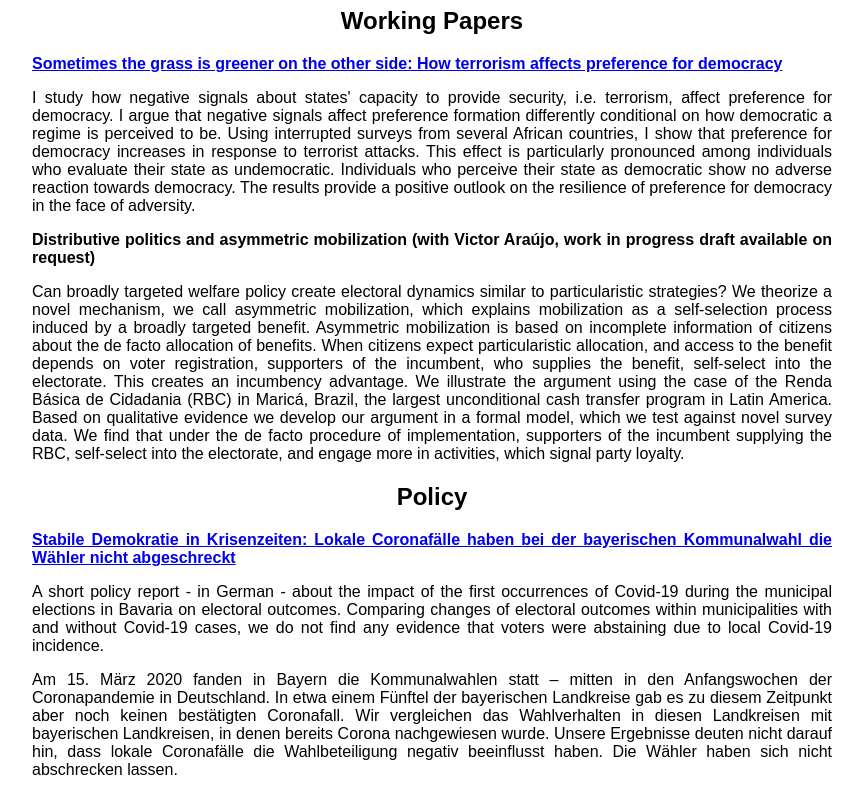
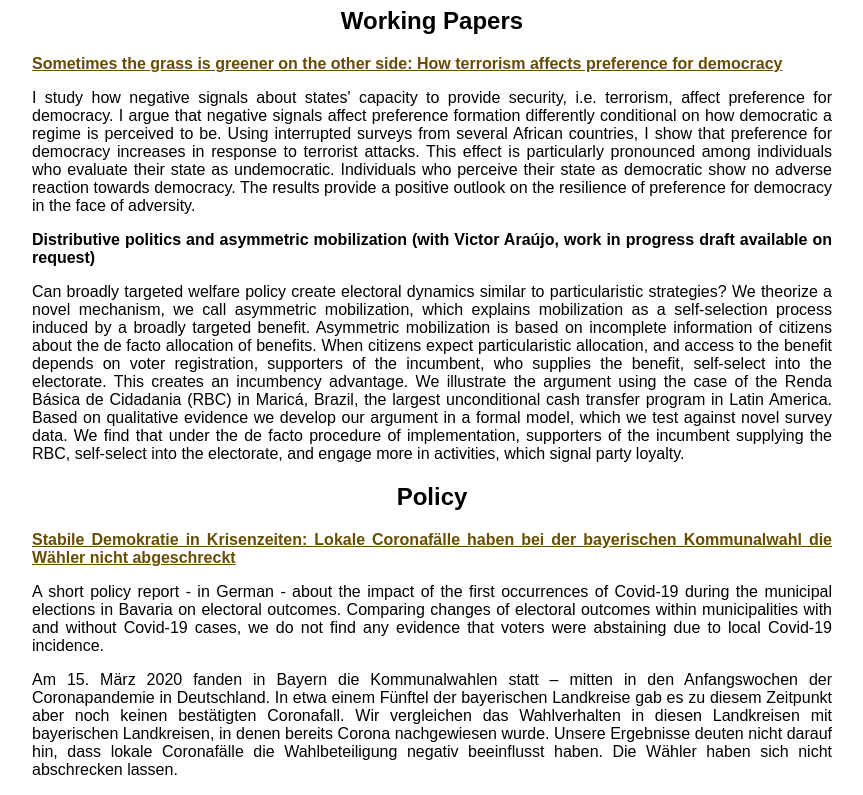
Before and after one commit to philker/philker.github.io, a plain HTML site: page research.html in a window 1280 px wide. Shown: the part 73-868 px from the top of the page, without its empty margins (208-1071 px from the left). Drawn offline with Linux system fonts and the light colour scheme.

Commit message:
Update research.html

```diff
--- a/research.html
+++ b/research.html
@@ -13,6 +13,9 @@
 	}
 	h2{
 		text-align: center;
+	}
+	a:link {
+  	color: hsl(45, 100%, 20%);
 	}
 	a:hover,
 	a:active {
```
